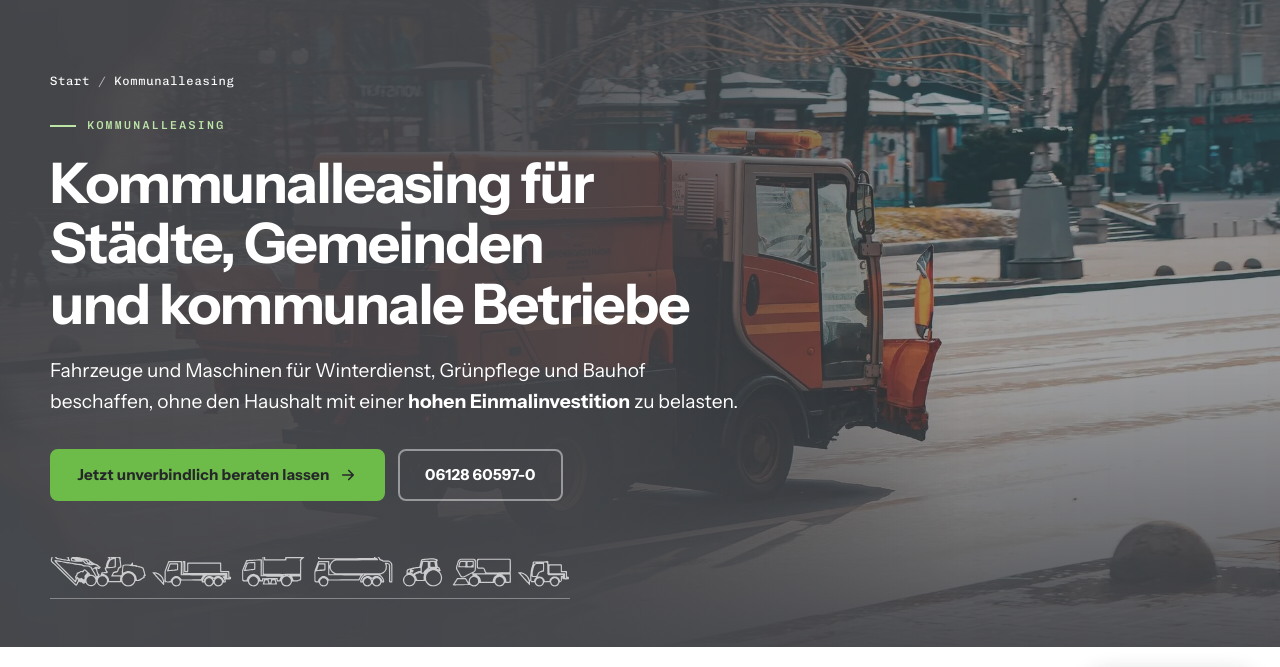
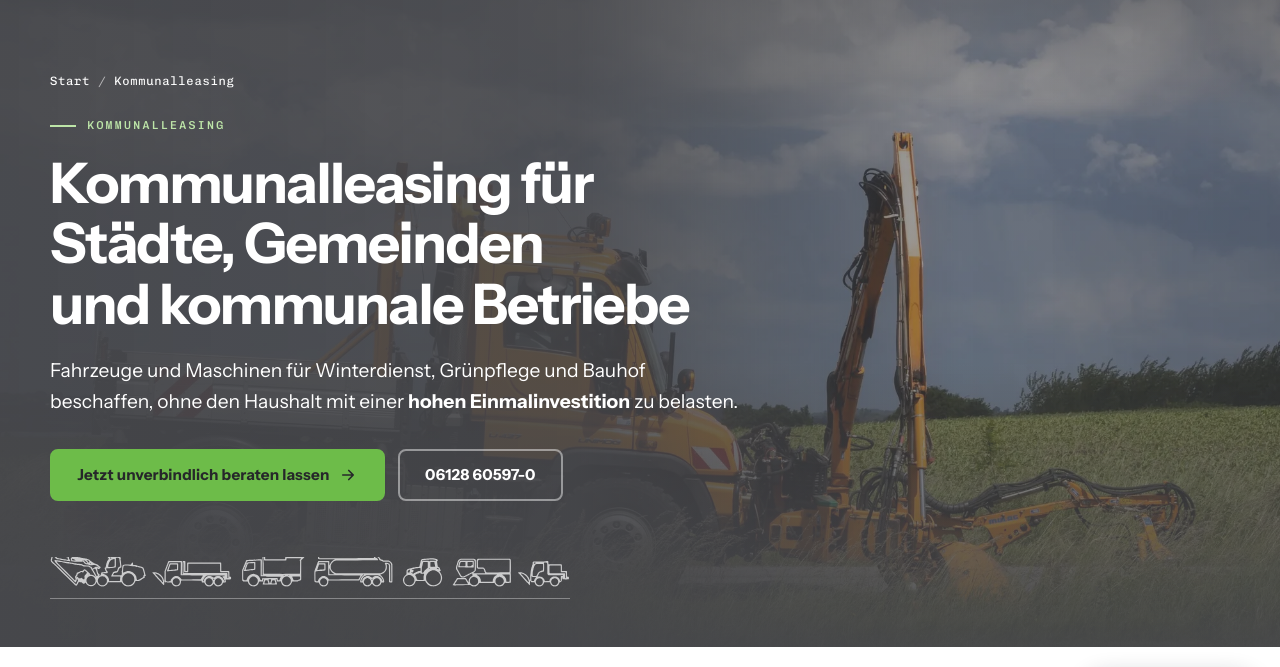
Before and after one commit to nxm-dw/lv-kommunal-leasing-vorschau, a plain HTML site: page kommunalleasing.html in a window 1280 px wide. Shown: the part 64-731 px from the top of the page. Drawn offline with Linux system fonts and the light colour scheme.

Commit message:
Kommunalleasing: Unimog mit Mähausleger statt ausländischem Kommunalfahrzeug
Co-Authored-By: Claude Opus 5.5 <noreply@anthropic.com>

```diff
--- a/kommunalleasing.html
+++ b/kommunalleasing.html
@@ -32,7 +32,7 @@
 </header>
 <main id="inhalt">
 <section class="hero">
-  <div class="hero-bild"><picture><source srcset="assets/img/kommunalfahrzeug-stadt.webp" type="image/webp"><img src="assets/img/kommunalfahrzeug-stadt.jpg" alt="Kompaktes Kommunalfahrzeug mit Streuaufbau und Räumschild auf einer Straße in der Stadt" width="2000" height="1334" fetchpriority="high"></picture></div>
+  <div class="hero-bild"><picture><source srcset="assets/img/unimog-maehausleger.webp" type="image/webp"><img src="assets/img/unimog-maehausleger.jpg" alt="Geräteträger mit Mähausleger bei der Pflege des Straßenbegleitgrüns" width="2000" height="1334" fetchpriority="high"></picture></div>
   <div class="wrap">
     <nav aria-label="Brotkrümel"><ol class="brotkrumen"><li><a href="./">Start</a></li><li aria-current="page">Kommunalleasing</li></ol></nav>
     <div class="hero-text"><p class="eyebrow">Kommunalleasing</p><h1 class="d-l">Kommunalleasing für Städte, Gemeinden und kommunale&nbsp;Betriebe</h1><p class="lead">Fahrzeuge und Maschinen für Winterdienst, Grünpflege und Bauhof beschaffen, ohne den Haushalt mit einer <strong>hohen&nbsp;Einmalinvestition</strong> zu&nbsp;belasten.</p><div class="knoepfe"><a class="btn btn-gruen" href="kontakt?wer=kommune#anfrage-sek">Jetzt unverbindlich beraten&nbsp;lassen <svg viewBox="0 0 24 24" fill="none" stroke="currentColor" stroke-width="2.2" stroke-linecap="round" stroke-linejoin="round" aria-hidden="true"><path d="M5 12h14M13 6l6 6-6 6"/></svg></a><a class="btn btn-linie" href="tel:+4961286059700">06128&nbsp;60597-0</a></div></div>
```
Also changed, not shown: assets/img/kommunalfahrzeug-stadt-klein.jpg (deleted), assets/img/kommunalfahrzeug-stadt-klein.webp (deleted), assets/img/kommunalfahrzeug-stadt.jpg (deleted), assets/img/kommunalfahrzeug-stadt.webp (deleted).
